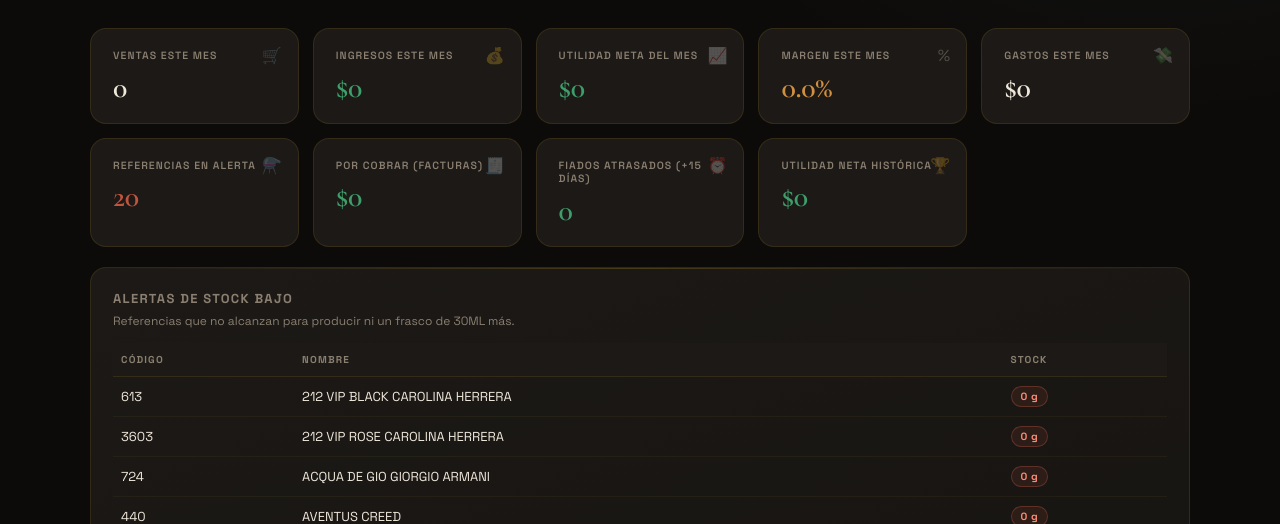
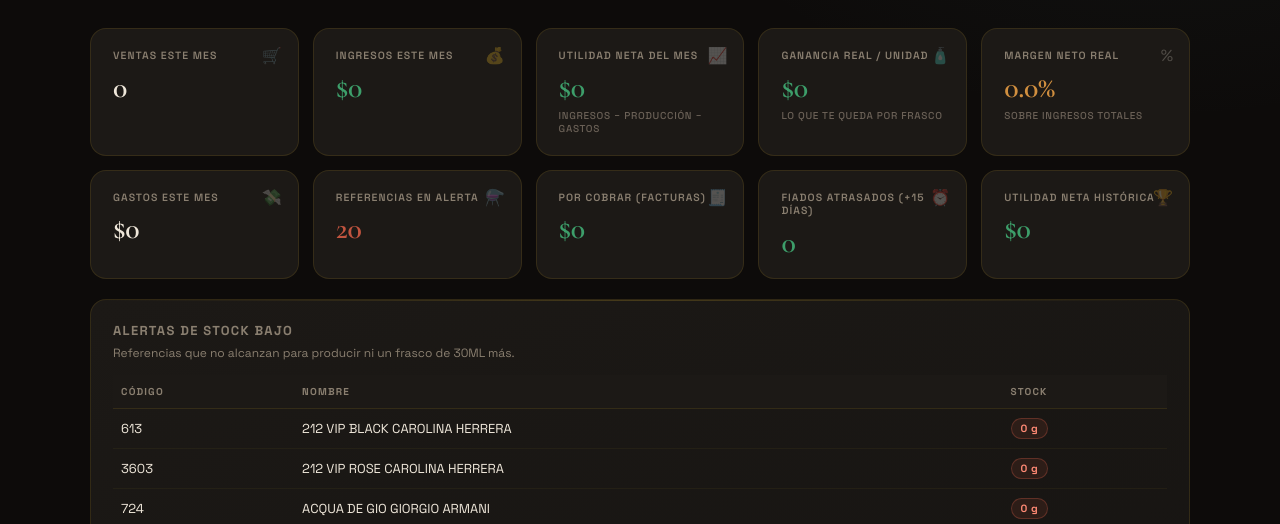
Before and after one commit to alexfullto-jpg/inventario-essence, a Flask app: page / in a window 1280 px wide. Shown: the part 282-806 px from the top of the page. Run offline with Flask 3, Linux system fonts and the light colour scheme; data comes from the database, SQL or seed files in the repository; data that the repository does not hold is empty; some libraries are stand-ins or nearby versions.

Commit message:
feat: ganancia real por unidad + gráfica doble ingresos vs ganancia
- Nuevo KPI 'Ganancia real / unidad': utilidad neta ÷ unidades vendidas
- Nuevo KPI 'Margen neto real': margen después de producción y gastos
- Subtítulos explicativos en KPIs de utilidad
- Gráfica 'Ventas por mes' ahora muestra 2 líneas:
  · Dorada = ingresos brutos
  · Verde punteada = ganancia real (ingresos − costos − gastos)

```diff
--- a/static/app.js
+++ b/static/app.js
@@ -205,6 +205,9 @@ function renderDashboard() {
 
   const utilidadTotal = DATA.ventas.reduce((s, v) => s + utilidadDeVenta(v), 0);
   const gastosTotal = DATA.gastos.reduce((s, g) => s + g.monto, 0);
+  // Ganancia real = utilidad neta del mes / unidades vendidas
+  const gananciaPorUnidad = unidadesMes > 0 ? utilidadNetaMes / unidadesMes : 0;
+  const margenNeto = margenPct(ingresosMes, utilidadNetaMes);
   const porCobrar = DATA.facturas.reduce((s, f) => s + f.saldo, 0);
   const atrasadas = DATA.facturas.filter(f => f.saldo > 0 && diasDesde(f.fecha) > 15).length;
 
@@ -226,11 +229,19 @@ function renderDashboard() {
       <div class="kpi-icon">📈</div>
       <div class="label">Utilidad neta del mes</div>
       <div class="value">${fmtCOP(utilidadNetaMes)}</div>
+      <div class="kpi-sub">ingresos − producción − gastos</div>
     </div>
-    <div class="kpi ${margenMes >= 30 ? 'ok' : (margenMes >= 0 ? 'warn' : 'danger')}">
+    <div class="kpi ${gananciaPorUnidad >= 0 ? 'ok' : 'danger'}">
+      <div class="kpi-icon">🧴</div>
+      <div class="label">Ganancia real / unidad</div>
+      <div class="value">${fmtCOP(Math.round(gananciaPorUnidad))}</div>
+      <div class="kpi-sub">lo que te queda por frasco</div>
+    </div>
+    <div class="kpi ${margenNeto >= 30 ? 'ok' : (margenNeto >= 0 ? 'warn' : 'danger')}">
       <div class="kpi-icon">%</div>
-      <div class="label">Margen este mes</div>
-      <div class="value">${margenMes.toFixed(1)}%</div>
+      <div class="label">Margen neto real</div>
+      <div class="value">${margenNeto.toFixed(1)}%</div>
+      <div class="kpi-sub">sobre ingresos totales</div>
     </div>
     <div class="kpi">
       <div class="kpi-icon">💸</div>
@@ -344,43 +355,57 @@ const CHART_DEFAULTS = {
   },
 };
 
-// ─── VENTAS POR MES (Line chart con área) ─────────────────────────────────
+// ─── VENTAS POR MES (Line chart con área — 2 líneas: ingresos vs ganancia real) ──
 function renderChartVentasMes() {
-  const porMes = {};
+  const porMes   = {};
+  const costoMes = {};
+  const gastosMesMap = {};
+
   DATA.ventas.forEach(v => {
     const ym = v.fecha.slice(0, 7);
-    porMes[ym] = (porMes[ym] || 0) + v.total;
-  });
+    porMes[ym]   = (porMes[ym]   || 0) + v.total;
+    costoMes[ym] = (costoMes[ym] || 0) + costoDeVenta(v);
+  });
+  DATA.gastos.forEach(g => {
+    const ym = g.fecha.slice(0, 7);
+    gastosMesMap[ym] = (gastosMesMap[ym] || 0) + g.monto;
+  });
+
   const meses  = Object.keys(porMes).sort().slice(-8);
   const labels = meses.map(m => {
     const [y, mo] = m.split('-');
     const names = ['Ene','Feb','Mar','Abr','May','Jun','Jul','Ago','Sep','Oct','Nov','Dic'];
     return `${names[parseInt(mo)-1]} ${y.slice(2)}`;
   });
-  const values = meses.map(m => porMes[m]);
+  const ingresos  = meses.map(m => porMes[m]);
+  const ganancias = meses.map(m => Math.max(0, porMes[m] - costoMes[m] - (gastosMesMap[m] || 0)));
 
   const wrap = document.getElementById('chartVentasMes');
   if (meses.length === 0) {
     wrap.innerHTML = '<div class="empty-note">Aún no hay datos suficientes para graficar.</div>';
     return;
   }
-  wrap.innerHTML = '<div class="chart-wrap" style="height:220px"><canvas id="canvasVentasMes"></canvas></div>';
+  wrap.innerHTML = '<div class="chart-wrap" style="height:240px"><canvas id="canvasVentasMes"></canvas></div>';
   destroyChart('ventasMes');
 
   const ctx = document.getElementById('canvasVentasMes').getContext('2d');
 
-  // Gradiente de relleno
-  const grad = ctx.createLinearGradient(0, 0, 0, 220);
-  grad.addColorStop(0,   'rgba(201,162,39,0.22)');
-  grad.addColorStop(0.6, 'rgba(201,162,39,0.06)');
-  grad.addColorStop(1,   'rgba(201,162,39,0)');
+  const gradGold = ctx.createLinearGradient(0, 0, 0, 240);
+  gradGold.addColorStop(0,   'rgba(201,162,39,0.18)');
+  gradGold.addColorStop(1,   'rgba(201,162,39,0)');
+
+  const gradGreen = ctx.createLinearGradient(0, 0, 0, 240);
+  gradGreen.addColorStop(0,   'rgba(61,158,106,0.22)');
+  gradGreen.addColorStop(1,   'rgba(61,158,106,0)');
 
   _charts['ventasMes'] = new Chart(ctx, {
     type: 'line',
     data: {
       labels,
-      datasets: [{
-        data: values,
+      datasets: [
+        {
+          label: 'Ingresos',
+          data: ingresos,
           borderColor: CHART_GOLD,
           borderWidth: 2.5,
           pointBackgroundColor: CHART_GOLD,
@@ -389,17 +414,45 @@ function renderChartVentasMes() {
           pointRadius: 5,
           pointHoverRadius: 7,
           fill: true,
-        backgroundColor: grad,
+          backgroundColor: gradGold,
           tension: 0.42,
-      }],
+        },
+        {
+          label: 'Ganancia real',
+          data: ganancias,
+          borderColor: CHART_OK,
+          borderWidth: 2.5,
+          pointBackgroundColor: CHART_OK,
+          pointBorderColor: '#1c1916',
+          pointBorderWidth: 2,
+          pointRadius: 5,
+          pointHoverRadius: 7,
+          fill: true,
+          backgroundColor: gradGreen,
+          tension: 0.42,
+          borderDash: [6, 3],
+        },
+      ],
     },
     options: {
       ...CHART_DEFAULTS,
       plugins: {
         ...CHART_DEFAULTS.plugins,
+        legend: {
+          display: true,
+          labels: {
+            color: CHART_MUTED,
+            font: { family: 'Space Grotesk, Inter, sans-serif', size: 11 },
+            boxWidth: 14,
+            padding: 16,
+            usePointStyle: true,
+          },
+        },
         tooltip: {
           ...CHART_DEFAULTS.plugins.tooltip,
-          callbacks: { label: ctx => ' ' + fmtCOP(ctx.parsed.y) },
+          callbacks: {
+            label: ctx => ` ${ctx.dataset.label}: ${fmtCOP(ctx.parsed.y)}`,
+          },
         },
       },
       scales: {
--- a/static/style.css
+++ b/static/style.css
@@ -226,6 +226,15 @@ h1,h2,h3,.serif { font-family: var(--font-serif); }
 .kpi.warn .value { color: var(--warn); }
 .kpi.danger .value { color: var(--danger); }
 
+.kpi .kpi-sub {
+  font-size: 10px;
+  color: var(--muted-2);
+  margin-top: 6px;
+  text-transform: uppercase;
+  letter-spacing: 0.07em;
+  font-weight: 500;
+}
+
 .kpi .kpi-icon {
   position: absolute;
   top: 16px; right: 16px;
```
Lines whose indentation alone changed are shown as unchanged.
